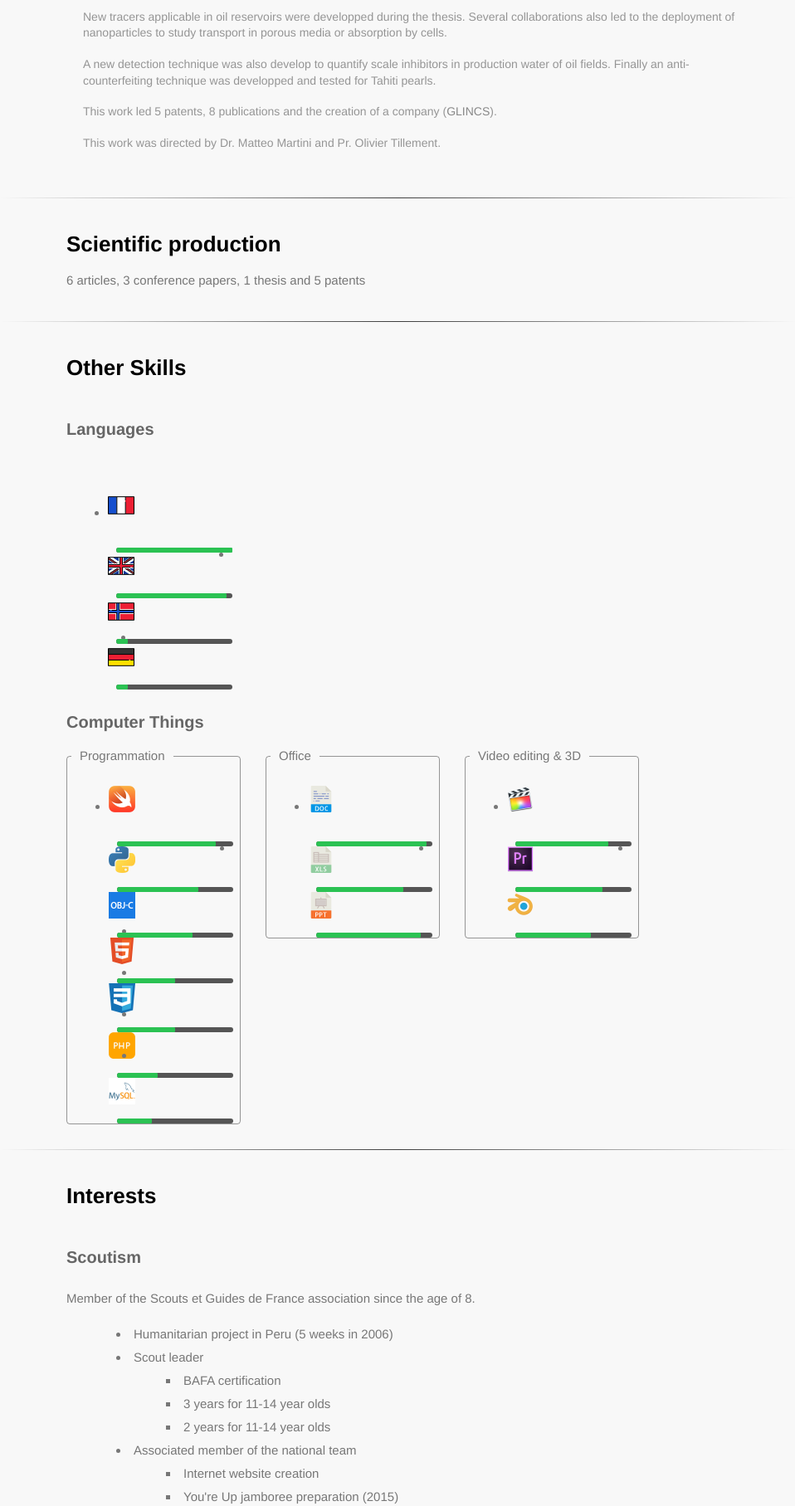
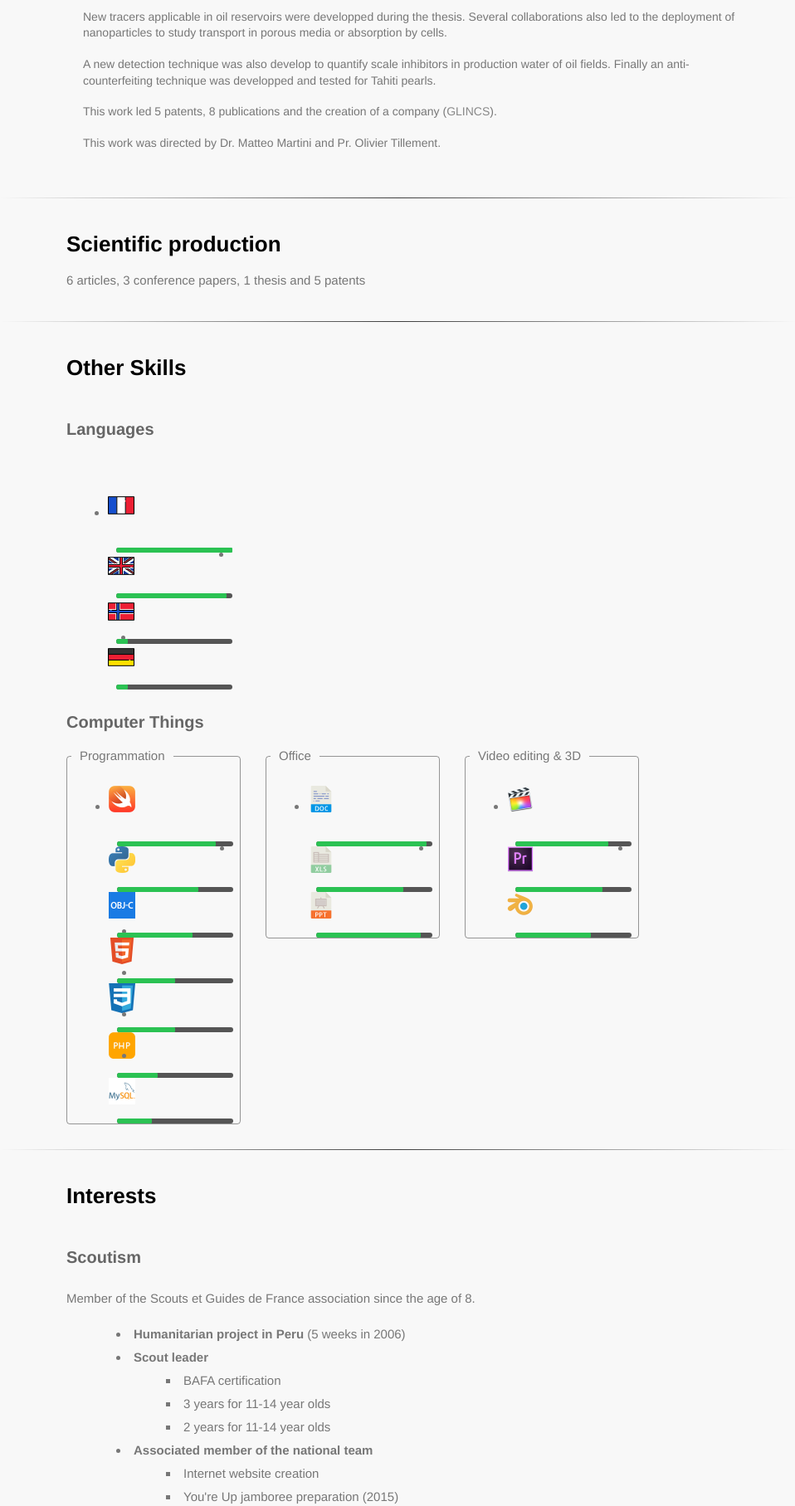
Before and after one commit to TheTrueTom/CV, a PHP site: page / in a window 1280 px wide. Shown: the part 1545-3360 px from the top of the page at 83% size, without its empty margins (160-1118 px from the left). Run offline with PHP 8.4, Linux system fonts and the light colour scheme; some libraries are stand-ins or nearby versions.

Commit message:
Tune text color and weights

```diff
--- a/css/style.css
+++ b/css/style.css
@@ -42,6 +42,10 @@ img {
 
 figcaption {
   display: block;
+}
+
+b {
+  font-weight: bold;
 }
 
 /*******************************************************************************
@@ -612,7 +616,7 @@ TIMELINE CSS
 }
 .cd-horizontal-timeline .events-content p {
   font-size: 1.4rem;
-  color: #959595;
+  color: #777;
 }
 
 .cd-horizontal-timeline .events-content .event-description p {
--- a/index.php
+++ b/index.php
@@ -507,15 +507,15 @@
 				Member of the Scouts et Guides de France association since the age of 8.
 
 				<ul>
-					<li>Humanitarian project in Peru (5 weeks in 2006)</li>
-					<li>Scout leader
+					<li><b>Humanitarian project in Peru</b> (5 weeks in 2006)</li>
+					<li><b>Scout leader</b>
 						<ul>
 							<li>BAFA certification</li>
 							<li>3 years for 11-14 year olds</li>
 							<li>2 years for 11-14 year olds</li>
 						</ul>
 					</li>
-					<li>Associated member of the national team
+					<li><b>Associated member of the national team</b>
 						<ul>
 							<li>Internet website creation</li>
 							<li>You're Up jamboree preparation (2015)</li>
@@ -527,9 +527,9 @@
 			<div class='hobby-title'>Arts</div>
 				<div class='hobby-content'>
 					<ul>
-						<li>Music: played the clarinette & the saxophone for many years</li>
-						<li>Movies / TV series (Drama, thriller, sci-fi)</li>
-						<li>Reading (Sci-fi, historical)</li>
+						<li><b>Music:</b> played the clarinette & the saxophone for many years</li>
+						<li><b>Movies</b> / TV series (Drama, thriller, sci-fi)</li>
+						<li><b>Reading</b> (Sci-fi, historical)</li>
 					</ul>
 			</div>
 		</div>
```
